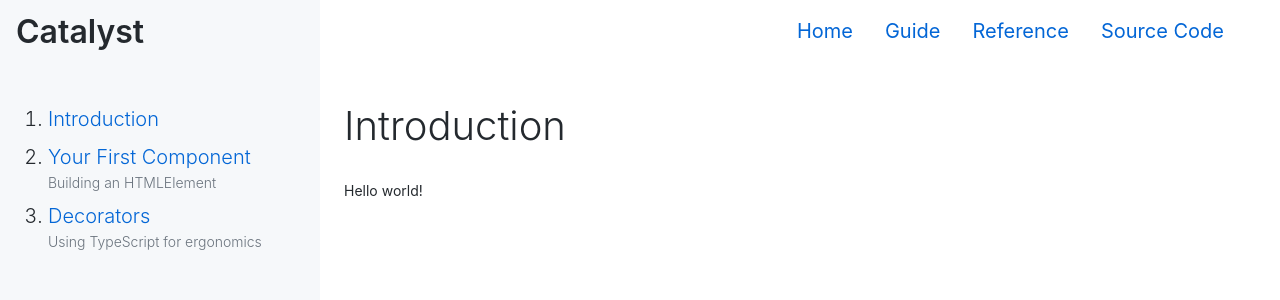
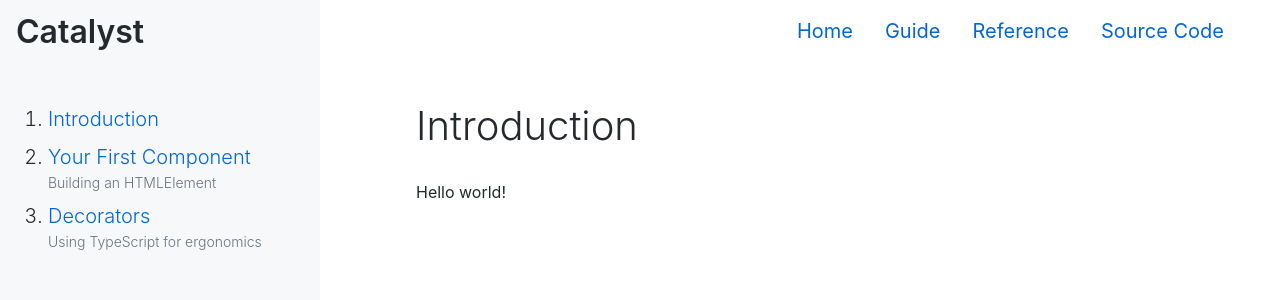
Before and after one commit to GitInns/catalyst, a Jekyll site: the page built from site/_guide/introduction.md, in a window 1280 px wide. Shown: the top 300 px of the page. Built offline with Jekyll 4.4.1, drawn with Linux system fonts in a browser that asks for light colours; Markdown is read by kramdown in place of the engine named in the settings.

Commit message:
docs(site): give guide layout more generous layout for prose

```diff
--- a/site/_layouts/guide.html
+++ b/site/_layouts/guide.html
@@ -18,9 +18,11 @@ layout: default
     </nav>
   </aside>
 
-  <section class="col-9 pl-4">
-    <h1 class="mb-4 f0-light">{{ page.title }}</h1>
-    {{ content }}
+  <section class="col-9 px-5 f4">
+    <div class="container-md">
+      <h1 class="mb-4 f0-light">{{ page.title }}</h1>
+      {{ content }}
+    </div>
   </section>
 
 </div>
```
